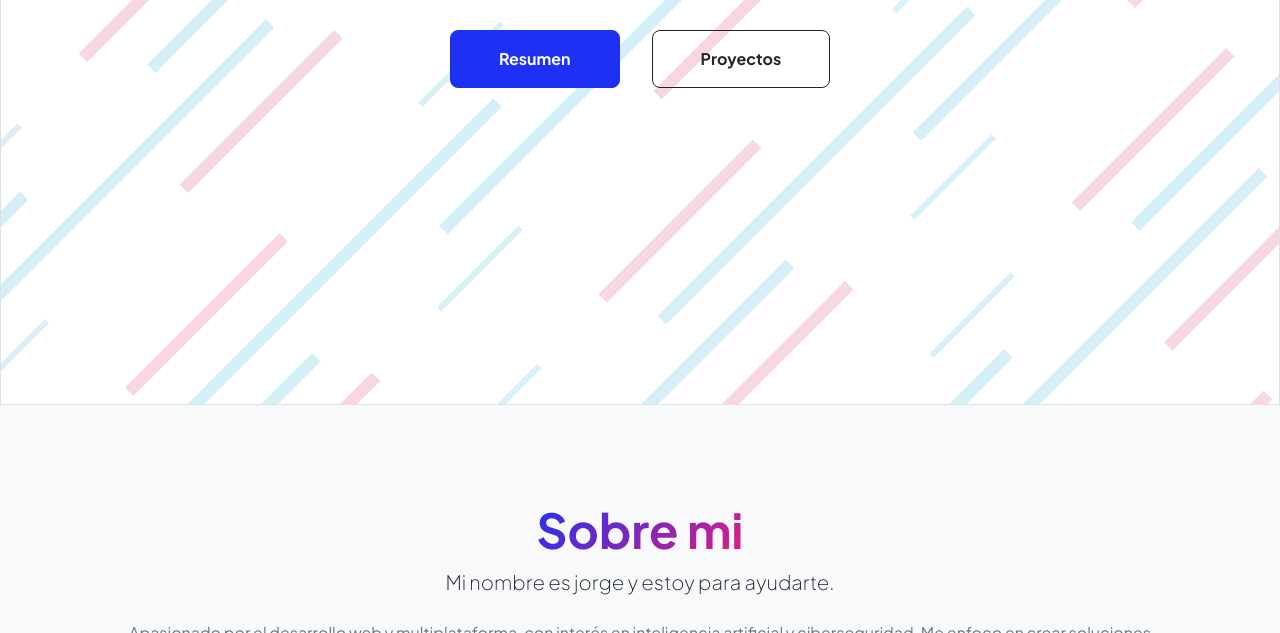
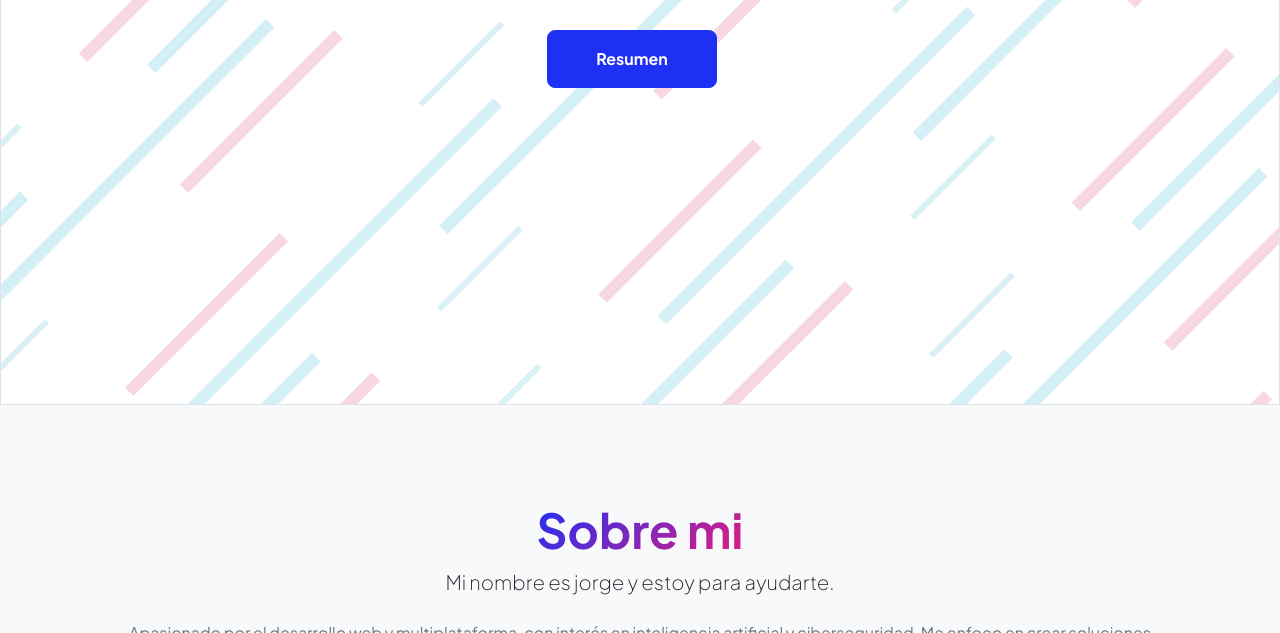
Before and after one commit to jorgerubin/jorgerubin.github.io, a plain HTML site: page index.html in a window 1280 px wide. Shown: the part 467-1100 px from the top of the page. Drawn offline with nearby package versions, Linux system fonts and the light colour scheme.

Commit message:
fix: broken link

```diff
--- a/index.html
+++ b/index.html
@@ -159,7 +159,6 @@
                                 <h1 class="display-3 fw-bolder mb-5"><span class="text-gradient d-inline">Jorge Rubín Roger</span></h1>
                                 <div class="d-grid gap-3 d-sm-flex justify-content-sm-center justify-content-xxl-start mb-3">
                                     <a class="btn btn-primary btn-lg px-5 py-3 me-sm-3 fs-6 fw-bolder" href="resume.html">Resumen</a>
-                                    <a class="btn btn-outline-dark btn-lg px-5 py-3 fs-6 fw-bolder" href="projects.html">Proyectos</a>
                                 </div>
                             </div>
                         </div>
```
